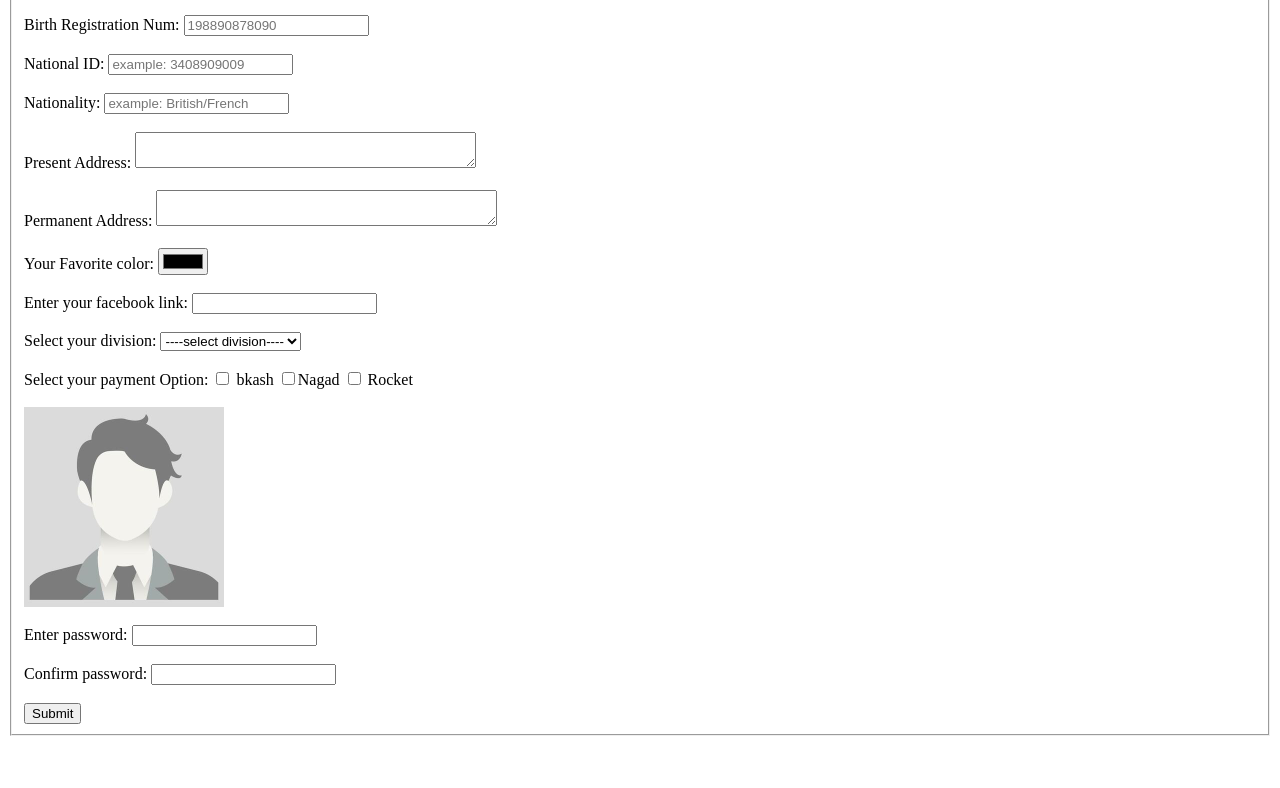
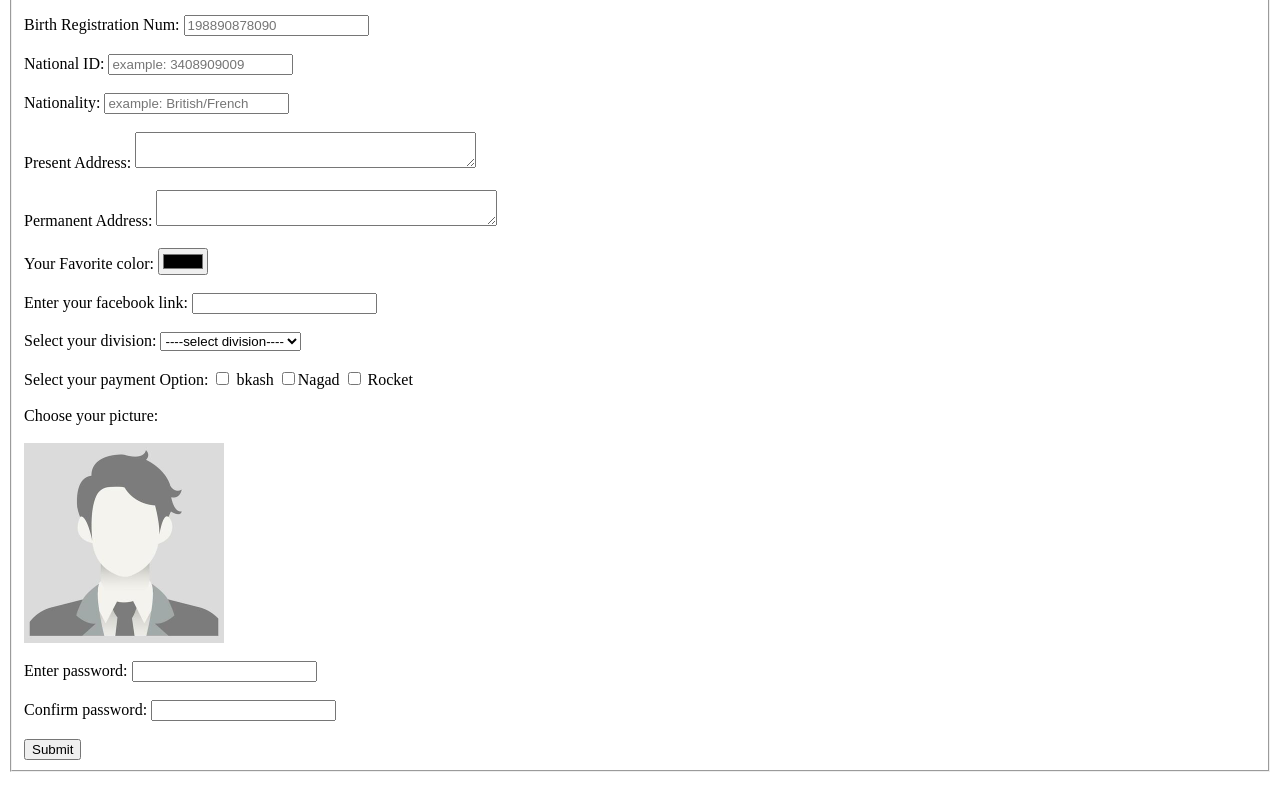
Before and after one commit to Arpanbarua/Day-3-form, a plain HTML site: page index.html in a window 1280 px wide. Shown: the part 439-1227 px from the top of the page. Before the commit the page ends 1191 px from the top, so only its background shows below. Drawn offline with Linux system fonts and the light colour scheme.

Commit message:
Update index.html

```diff
--- a/index.html
+++ b/index.html
@@ -92,7 +92,7 @@
             <input type="checkbox" id="rocket" name="payment"> <label for="rocket">Rocket</label>
 
             <br><br>
-            <label for="image"><img src="./images/1.jpg" alt="" height="200"></label>
+            <label for="image">Choose your picture: <br><br><img src="./images/1.jpg" alt="" height="200"></label>
             <input type="file" hidden id="image" accept=".png,.jpg,.jpeg" >
 
             <br> <br>
```
